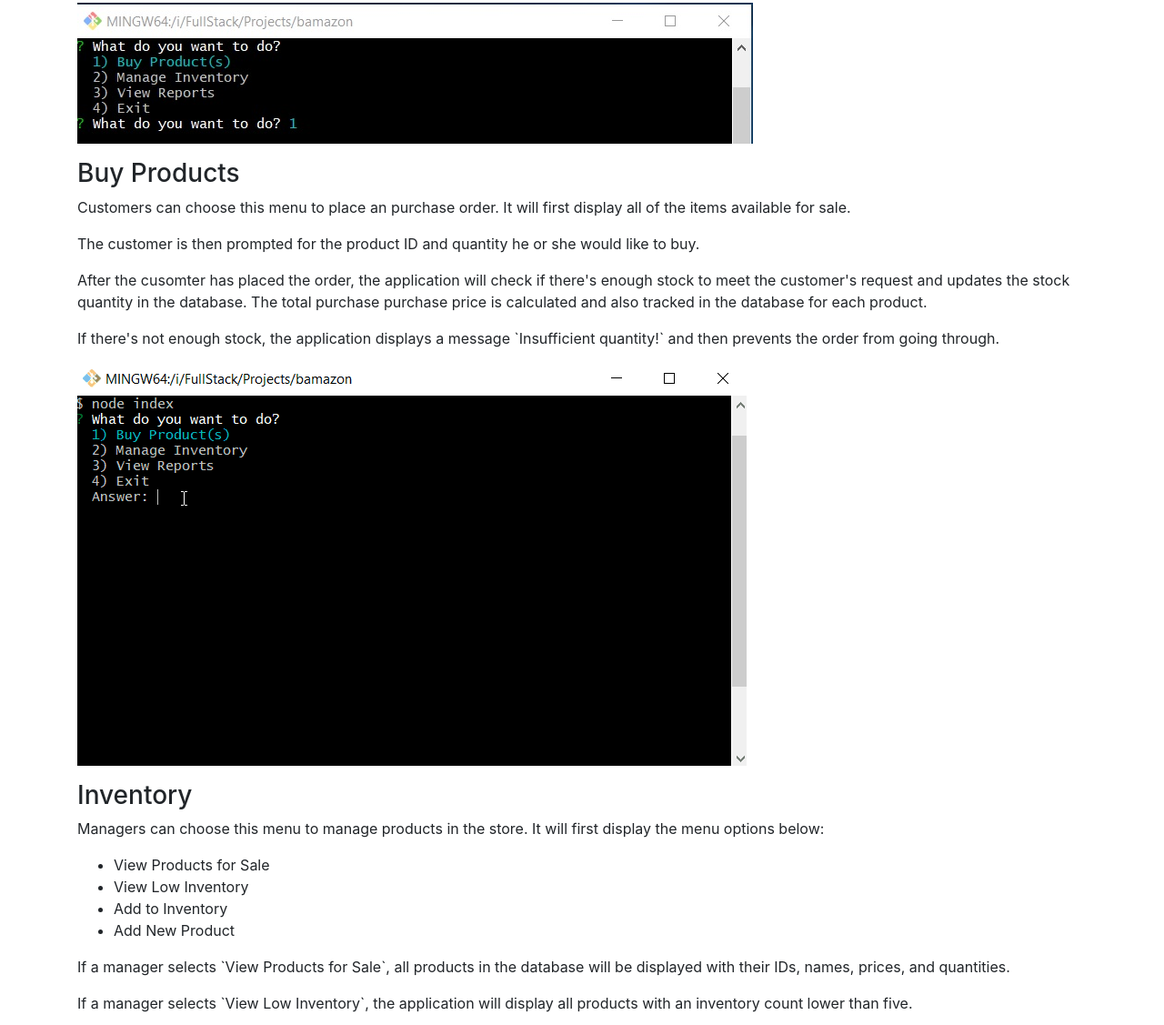
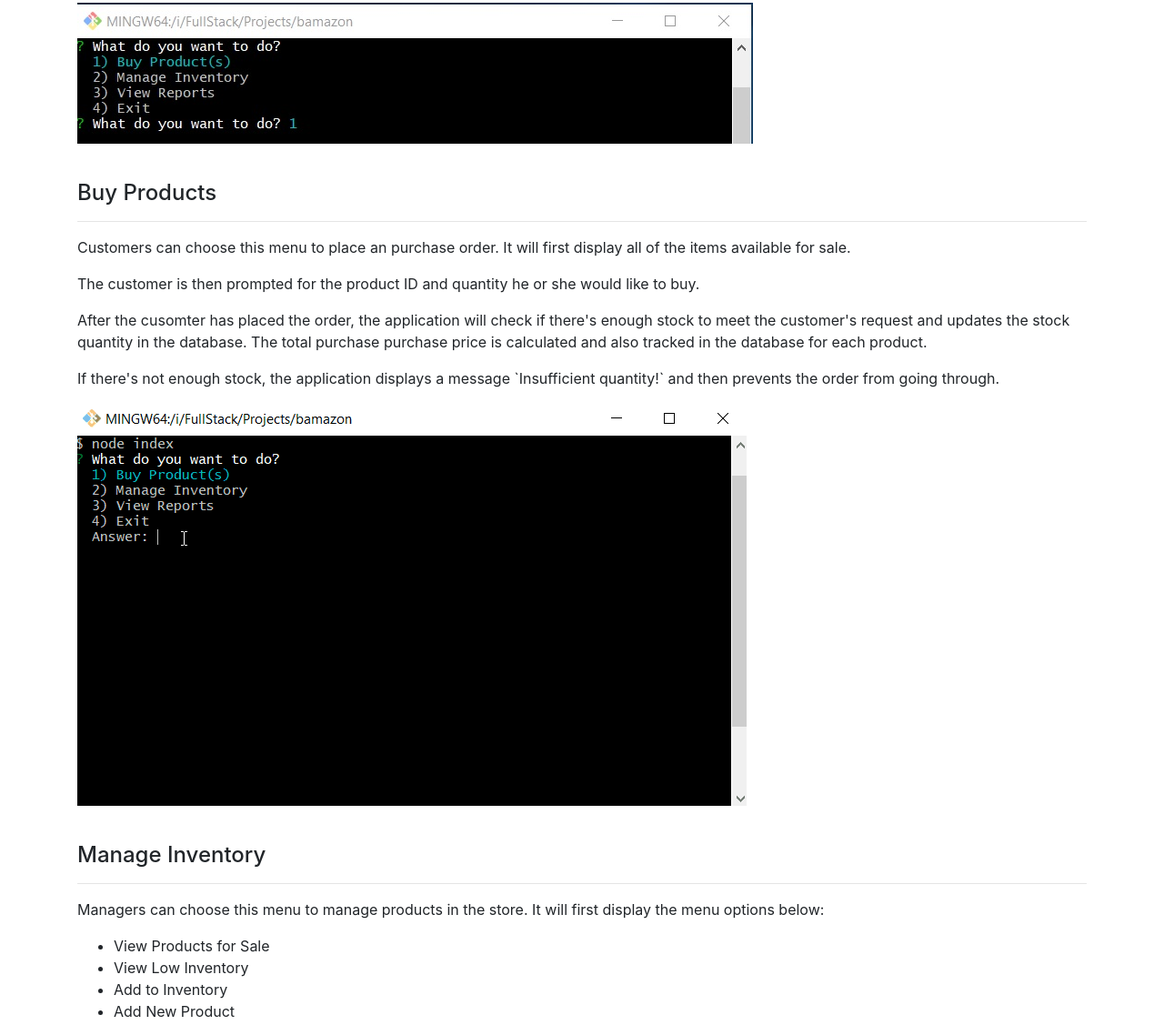
Before and after one commit to jt0398/bamazon, a website: page index.html in a window 1280 px wide. Shown: the part 117-1244 px from the top of the page at 91% size. Drawn offline with nearby package versions, Linux system fonts and the light colour scheme.

Commit message:
Update landing page

```diff
--- a/index.html
+++ b/index.html
@@ -18,9 +18,10 @@
             main menu, there are three options.
         </p>
 
-        <p><img src="./images/mainMenu.jpg"></p>
+        <p><img src="./images/mainMenu.jpg"></p><br>
 
-        <h3>Buy Products</h3>
+        <h4>Buy Products</h4>
+        <hr>
 
         <p>Customers can choose this menu to place an purchase order. It will first display all of the items available
             for
@@ -36,9 +37,10 @@
             the
             order from going through.</p>
 
-        <p><img src="./images/customerOrder.gif"></p>
+        <p><img src="./images/customerOrder.gif"></p><br>
 
-        <h3>Inventory</h3>
+        <h4>Manage Inventory</h4>
+        <hr>
 
         <p>Managers can choose this menu to manage products in the store. It will first display the menu options below:
         </p>
@@ -66,9 +68,10 @@
         <p>If a manager selects `Add New Product`, the application allows the manager to add a completely new product to
             the store.</p>
 
-        <p><img src="./images/mangeInventory.gif"></p>
+        <p><img src="./images/mangeInventory.gif"></p><br>
 
-        <h3>View Reports</h3>
+        <h4>View Reports</h4>
+        <hr>
 
         <p>This application is for supervisor to manage departments in the store. It will first display the menu options
             below:</p>
```
